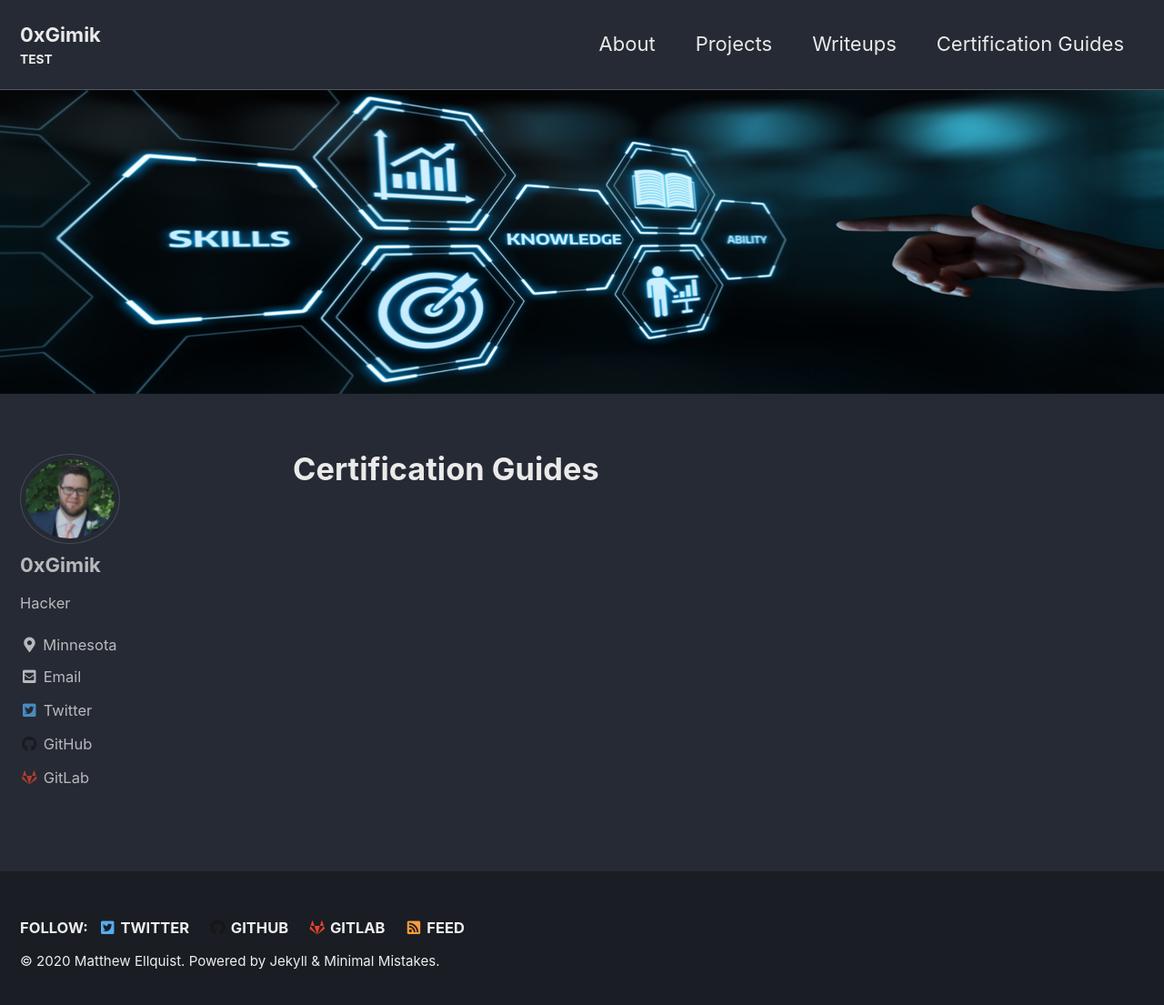
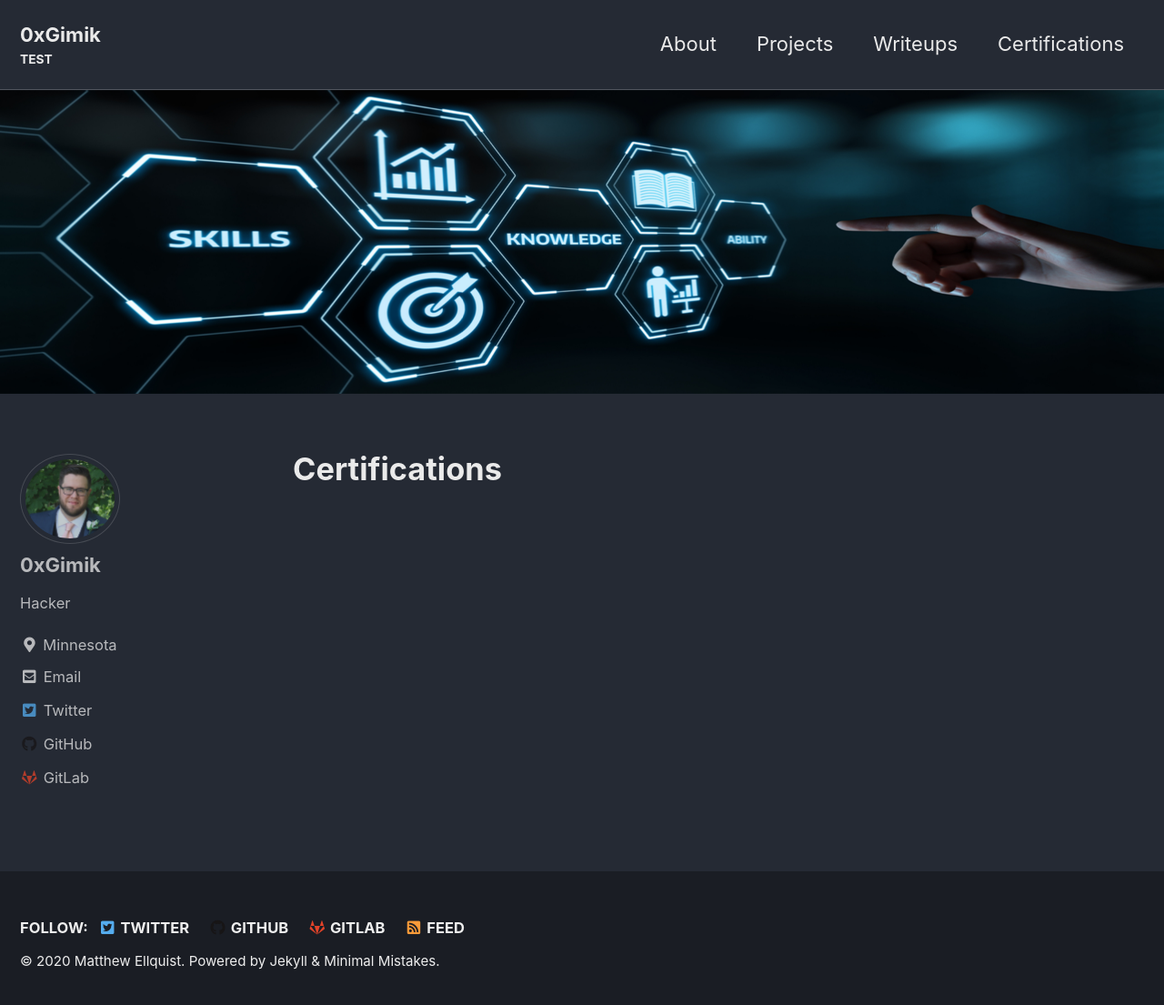
Before and after one commit to mattellquist/gimikbugs.github.io, a Jekyll site: the page built from _pages/Certification_guides.md, in a window 1280 px wide and 1112 px high. Shown: the top 1105 px of the window at 91% size. Built offline with Jekyll 4.4.1, drawn with Linux system fonts in a browser that asks for light colours; cached includes are drawn as plain includes.

Commit message:
changing certifications page

```diff
--- a/_data/navigation.yml
+++ b/_data/navigation.yml
@@ -6,8 +6,8 @@ main:
     url: /projects/
   - title: "Writeups"
     url: /writeups/
-  - title: "Certification Guides"
-    url: /certguides/
+  - title: "Certifications"
+    url: /certifications/
   # - title: "Sample Posts"
   #   url: /year-archive/
   # - title: "Sample Collections"
--- a/_pages/Certification_guides.md
+++ b/_pages/Certification_guides.md
@@ -1,7 +1,7 @@
 ---
 layout: posts
 permalink: /certguides/
-title: "Certification Guides"
+title: "Certifications"
 author_profile: true
 header:
   image: "/images/cert2.png"
```
Also changed, not shown: images/HACK ABOUT ME.jfif (added), images/HACK ABOUT ME.png (added), images/THM-WIX.png (added), images/THM.png (added), images/THMlogo.jpg (added), images/THMlogo.png (added), images/vulnhub-wix.png (added), images/vulnhub.png (added), 4 other files.
